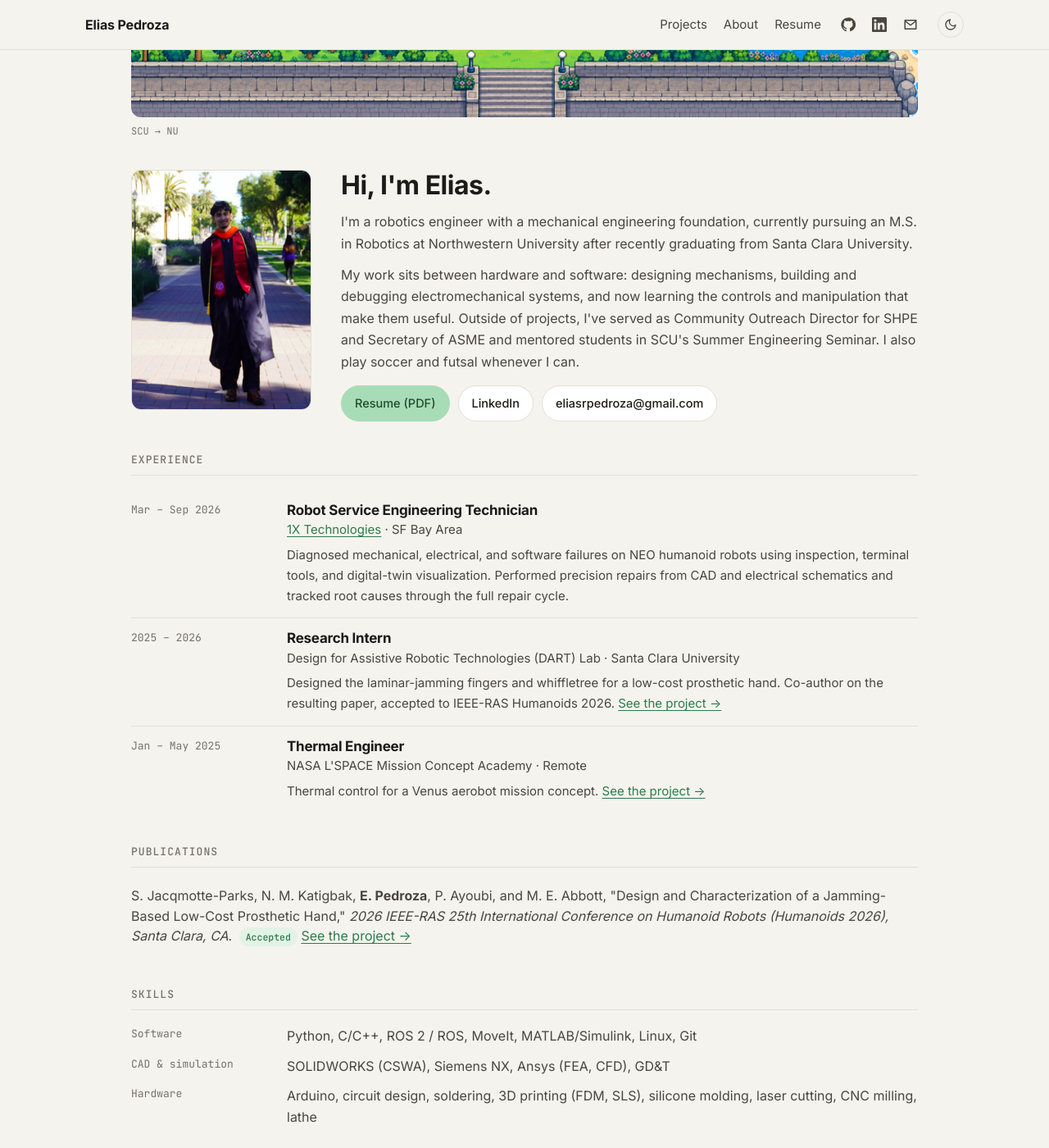
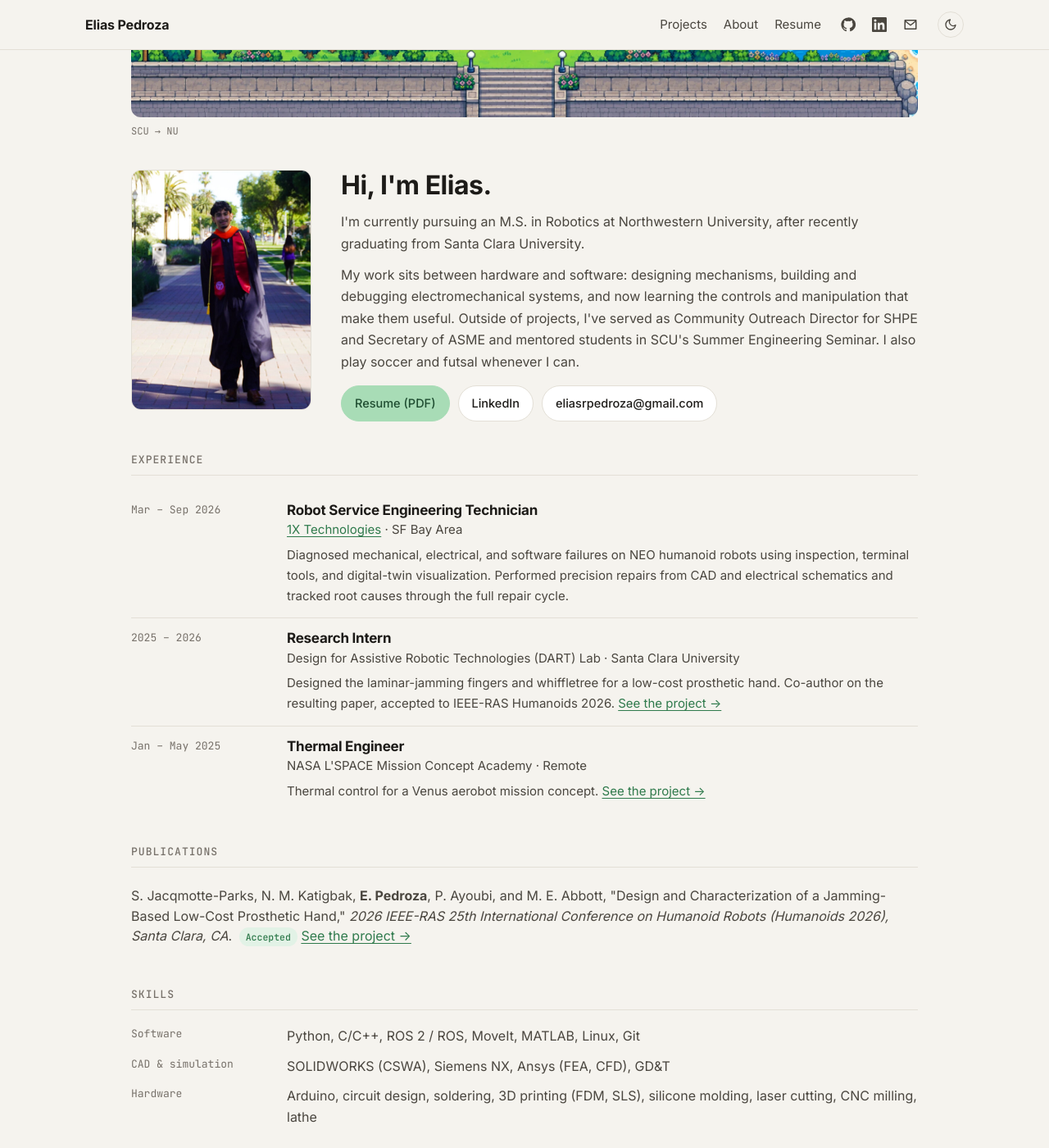
Before and after one commit to eliasrpedroza/eliasrpedroza.github.io, a Jekyll site: the page built from about.html, in a window 1280 px wide and 1400 px high, scrolled down 291 px. Shown: the whole window at 82% size. Built offline with Jekyll 4.4.1, drawn with Linux system fonts in a browser that asks for light colours.

Commit message:
Broaden intro, drop Simulink

```diff
--- a/_config.yml
+++ b/_config.yml
@@ -2,10 +2,10 @@
 #  Site settings — edit these, then push. GitHub rebuilds the site.
 # ─────────────────────────────────────────────────────────────
 title: Elias Pedroza
-tagline: Robotics Engineer
+tagline: Engineer
 description: >-
-  Robotics portfolio of Elias Pedroza. M.S. Robotics student at Northwestern
-  University; B.S. Mechanical Engineering, Santa Clara University.
+  Engineering portfolio of Elias Pedroza. M.S. Robotics student at Northwestern
+  University, B.S. Mechanical Engineering from Santa Clara University.
 url: "https://eliasrpedroza.github.io"
 baseurl: ""
 
--- a/_data/about.yml
+++ b/_data/about.yml
@@ -44,7 +44,7 @@ education:
 
 skills:
   - area: Software
-    list: Python, C/C++, ROS 2 / ROS, MoveIt, MATLAB/Simulink, Linux, Git
+    list: Python, C/C++, ROS 2 / ROS, MoveIt, MATLAB, Linux, Git
   - area: CAD & simulation
     list: SOLIDWORKS (CSWA), Siemens NX, Ansys (FEA, CFD), GD&T
   - area: Hardware
--- a/about.html
+++ b/about.html
@@ -18,7 +18,7 @@ permalink: /about/
     <div>
       <h1>Hi, I'm Elias.</h1>
       <!-- ✏️ Intro text: edit these two paragraphs directly -->
-      <p>I'm a robotics engineer with a mechanical engineering foundation, currently pursuing an M.S. in Robotics at Northwestern University after recently graduating from Santa Clara University.</p>
+      <p>I'm currently pursuing an M.S. in Robotics at Northwestern University, after recently graduating from Santa Clara University.</p>
       <p>My work sits between hardware and software: designing mechanisms, building and debugging electromechanical systems, and now learning the controls and manipulation that make them useful. Outside of projects, I've served as Community Outreach Director for SHPE and Secretary of ASME and mentored students in SCU's Summer Engineering Seminar. I also play soccer and futsal whenever I can.</p>
       <div class="about-actions">
         <a class="btn btn--primary" href="{{ site.resume | relative_url }}" target="_blank" rel="noopener">Resume (PDF)</a>
```
